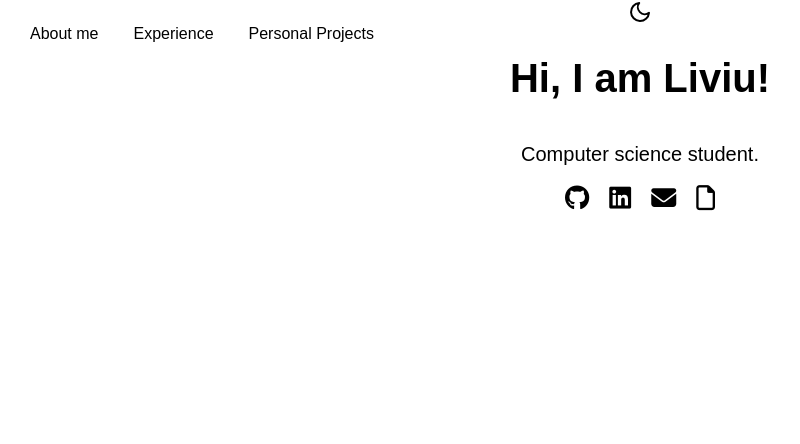
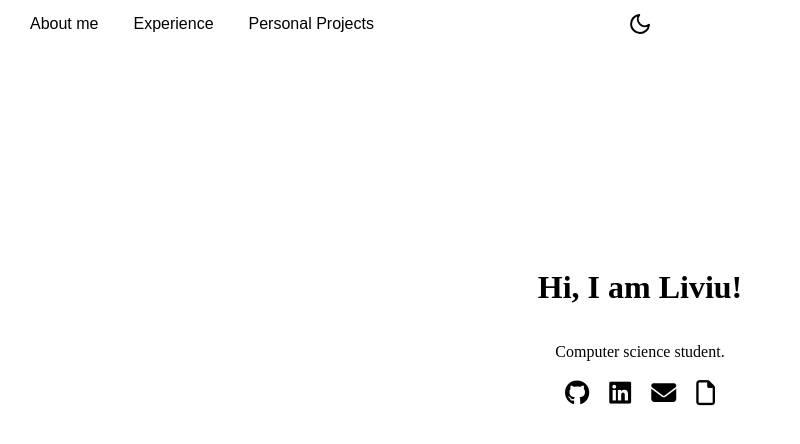
Before and after one commit to Lipiu/site, a plain HTML site: page docs/index.html in a window 1280 px wide. Shown: the whole page, without its empty margins (0-800 px from the left). Drawn offline with Linux system fonts and the light colour scheme.

Commit message:
resizing dar tot nu e perfect momentan

```diff
--- a/docs/index.html
+++ b/docs/index.html
@@ -8,7 +8,13 @@
     <title>My Website</title>
 </head>
 <body>
-    <div class="switches">
+    <div class="top-bar">
+        <div class="nav-buttons">
+            <button class="nav-btn">About me</button>
+            <button class="nav-btn">Experience</button>
+            <button class="nav-btn">Personal Projects</button>
+        </div>
+
         <div class="toggle-switches" id="themeSwitchToggle">
             <svg class="sun-icon" xmlns="http://www.w3.org/2000/svg" width="24" height="24" viewBox="0 0 24 24" fill="none" stroke="currentColor" stroke-width="2" stroke-linecap="round" stroke-linejoin="round">
                 <circle cx="12" cy="12" r="5"></circle>
@@ -28,6 +34,7 @@
         </div>
     </div>
 
+
     <div class="profile">
         <div class="profile-text">
             <h1>Hi, I am Liviu!</h1>
@@ -41,12 +48,6 @@
             <a href="../images/Resume Liviu-Mihai Roșu.pdf" download title="Download my CV!"><i class="fa-regular fa-file"></i></a>
         </div>
     </div>
-
-    <div class="nav-buttons">
-        <button class="nav-btn">About me</button>
-        <button class="nav-btn">Experience</button>
-        <button class="nav-btn">Personal Projects</button>
-    </div>
     <script src="main.js"></script>
 </body>
 </html>
--- a/docs/style.css
+++ b/docs/style.css
@@ -1,15 +1,8 @@
-body{
-    position: relative;
-    font-family: Arial, Helvetica, sans-serif;
-    font-size: 20px;
-    justify-content: center;
-    align-items: center;
+body {
+    display: flex;
+    flex-direction: column;
     height: 100vh;
     margin: 0;
-}
-
-.switches{
-    text-align: center;
 }
 
 .dark-mode{
@@ -17,9 +10,21 @@ body{
     color: #fff;
 }
 
-.toggle-switches{
-    cursor: default;
+.top-bar {
+    display: grid;
+    grid-template-columns: 1fr auto 1fr;
+    align-items: center;
+    padding: 10px 20px;
 }
+
+.toggle-switches {
+    display: flex;
+    align-items: center;
+    justify-content: center;
+    gap: 10px;
+    cursor: pointer;
+}
+
 
 .sun-icon{
     display: none;
@@ -36,7 +41,6 @@ body{
     transition: opacity 0.3s;
 }
 
-/* show moon icon and hide sun icon in dark mode */
 .dark-mode .sun-icon{
     display: inline-block;
 }
@@ -46,10 +50,16 @@ body{
 }
 
 /*----------------*/
-.profile{
+.profile {
+    flex-grow: 1;
     display: flex;
     flex-direction: column;
     align-items: center;
+
+    justify-content: flex-start;
+    margin-top: 200px;
+
+    /*justify-content: center;*/
     text-align: center;
 }
 
@@ -86,11 +96,7 @@ body{
 }
 
 /* ----------------- */
-
 .nav-buttons {
-    position: fixed;
-    top: 20px;
-    left: 20px;
     display: flex;
     gap: 15px;
 }
@@ -106,6 +112,19 @@ body{
 }
 
 .nav-btn:hover {
-    color: red;
+    color: cyan;
     text-decoration: underline;
 }
+
+@media (max-width: 600px) {
+    .nav-buttons {
+        position: static;
+        justify-content: center;
+        margin-bottom: 20px;
+    }
+
+    body {
+        padding-left: 0;
+        padding-top: 0;
+    }
+}
```
